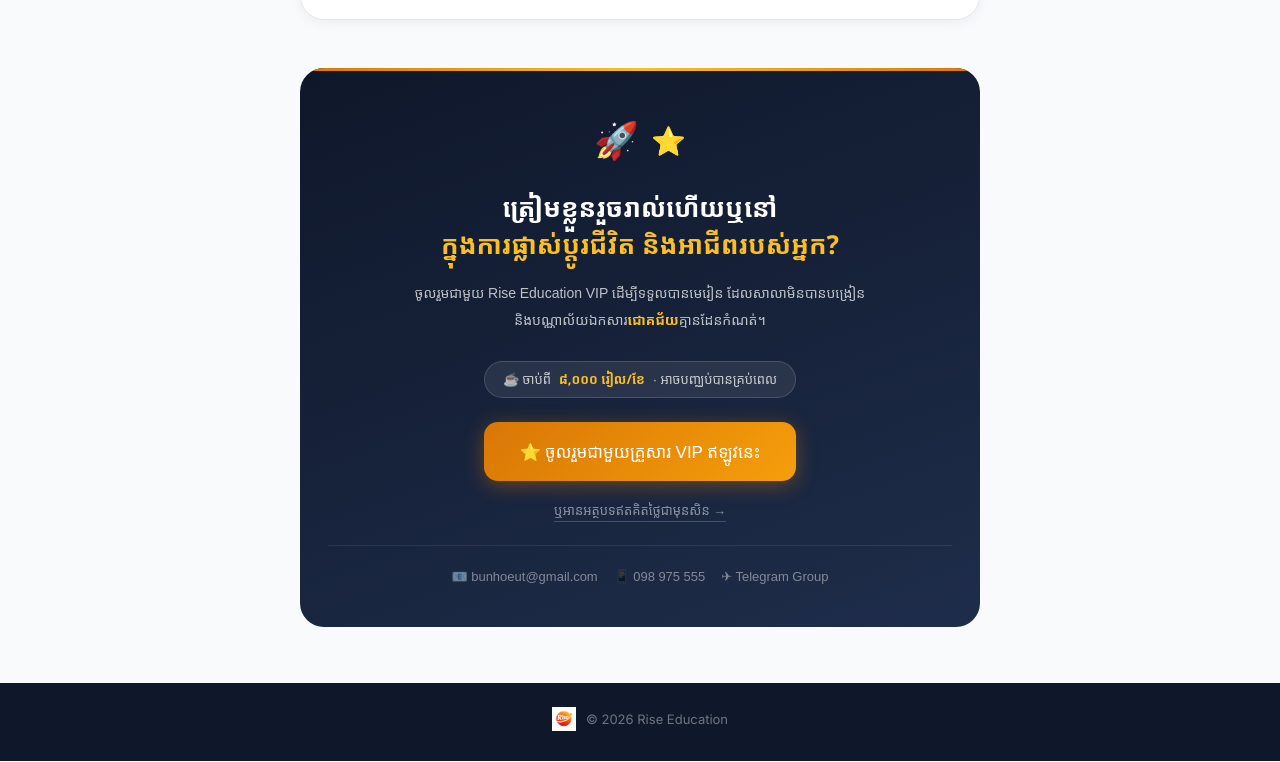
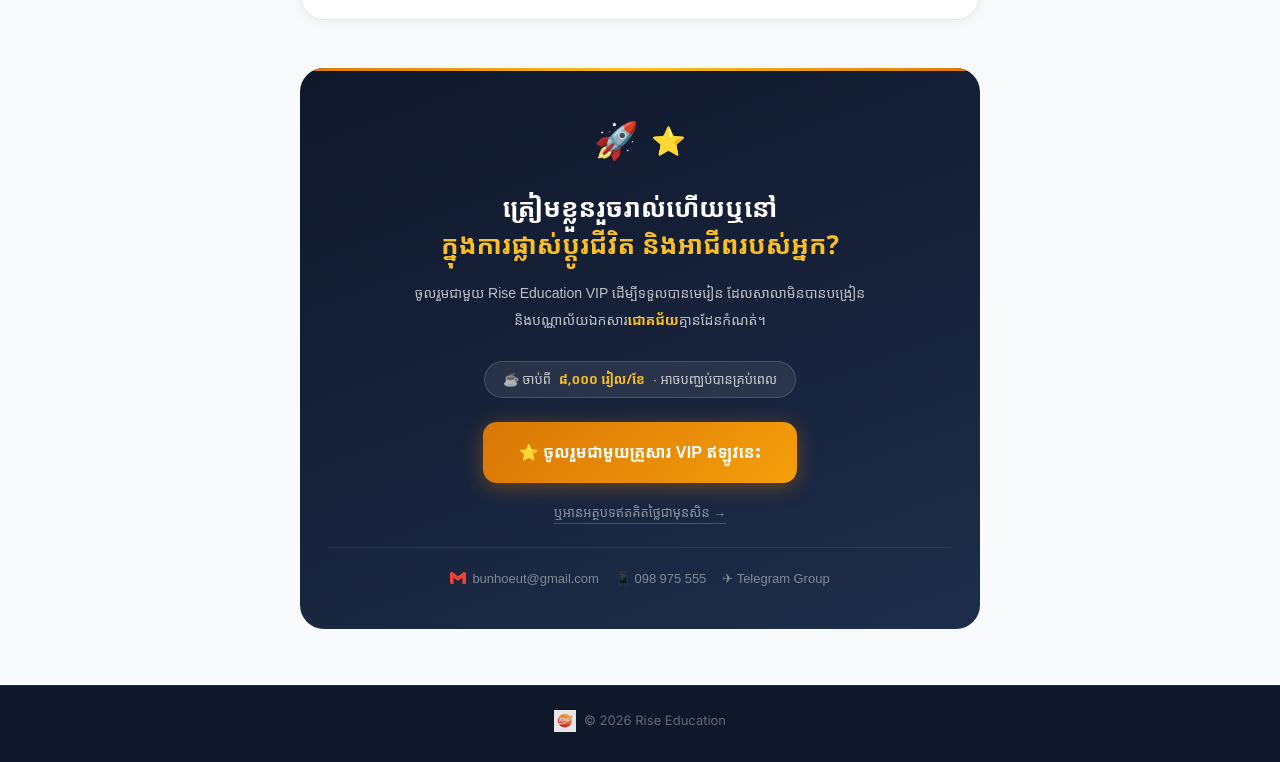
Before and after one commit to bunhoeut/rise-education, a plain HTML site: page about.html in a window 1280 px wide. Shown: the part 2668-3430 px from the top of the page. Drawn offline with Linux system fonts and the light colour scheme; a web font is replaced by a local one.

Commit message:
Update about.html

```diff
--- a/about.html
+++ b/about.html
@@ -371,7 +371,7 @@
           ☕ ចាប់ពី <strong style="color:#fbbf24">៨,០០០ រៀល/ខែ</strong> · អាចបញ្ឈប់បានគ្រប់ពេល
         </div>
         <div style="margin-bottom:16px">
-          <a href="vip-join.html" style="display:inline-flex;align-items:center;gap:10px;background:linear-gradient(135deg,#d97706,#f59e0b);color:#fff;border-radius:14px;padding:16px 36px;font-size:17px;font-weight:400;font-family:'Moul','Noto Sans Khmer',sans-serif;text-decoration:none;box-shadow:0 4px 20px rgba(217,119,6,0.4);line-height:1.6">
+          <a href="vip-join.html" style="display:inline-flex;align-items:center;gap:10px;background:linear-gradient(135deg,#d97706,#f59e0b);color:#fff;border-radius:14px;padding:16px 36px;font-size:16px;font-weight:700;font-family:'Noto Sans Khmer',sans-serif;text-decoration:none;box-shadow:0 4px 20px rgba(217,119,6,0.4);line-height:1.8;letter-spacing:0.01em">
             ⭐ ចូលរួមជាមួយគ្រួសារ VIP ឥឡូវនេះ
           </a>
         </div>
@@ -380,8 +380,14 @@
             ឬអានអត្ថបទឥតគិតថ្លៃជាមុនសិន →
           </a>
         </div>
-        <div style="padding-top:20px;border-top:1px solid rgba(255,255,255,0.08);display:flex;flex-wrap:wrap;gap:16px;justify-content:center;font-family:'Noto Sans Khmer',sans-serif;font-size:13px">
-          <a href="mailto:bunhoeut@gmail.com" style="color:rgba(255,255,255,0.45);text-decoration:none">📧 bunhoeut@gmail.com</a>
+        <div style="padding-top:20px;border-top:1px solid rgba(255,255,255,0.08);display:flex;flex-wrap:wrap;gap:16px;justify-content:center;align-items:center;font-family:'Noto Sans Khmer',sans-serif;font-size:13px">
+          <!-- Gmail icon SVG -->
+          <a href="mailto:bunhoeut@gmail.com" style="color:rgba(255,255,255,0.45);text-decoration:none;display:inline-flex;align-items:center;gap:6px">
+            <svg width="16" height="16" viewBox="0 0 24 24" xmlns="http://www.w3.org/2000/svg">
+              <path d="M24 5.457v13.909c0 .904-.732 1.636-1.636 1.636h-3.819V11.73L12 16.64l-6.545-4.91v9.273H1.636A1.636 1.636 0 0 1 0 19.366V5.457c0-2.023 2.309-3.178 3.927-1.964L5.455 4.64 12 9.548l6.545-4.91 1.528-1.145C21.69 2.28 24 3.434 24 5.457z" fill="#EA4335"/>
+            </svg>
+            bunhoeut@gmail.com
+          </a>
           <a href="tel:+85598975555" style="color:rgba(255,255,255,0.45);text-decoration:none">📱 098 975 555</a>
           <a href="https://t.me/RiseEducationX" target="_blank" style="color:rgba(255,255,255,0.45);text-decoration:none">✈ Telegram Group</a>
         </div>
@@ -390,10 +396,12 @@
   </div>
 </section>
 
-<footer style="background:#0f172a;padding:24px 20px;text-align:center">
-  <div style="display:inline-flex;align-items:center;justify-content:center;gap:10px">
-    <img src="logo.png" alt="Rise Education" style="height:24px;width:auto;object-fit:contain;filter:brightness(1)" onerror="this.style.display='none'">
-    <span style="font-family:'Inter',sans-serif;font-size:13px;color:rgba(255,255,255,0.4)">© 2026 Rise Education</span>
+<footer style="background:#0f172a;padding:24px 20px;text-align:center;border-top:1px solid rgba(255,255,255,0.06)">
+  <div style="display:inline-flex;align-items:center;justify-content:center;gap:8px">
+    <img src="logo.png" alt="Rise Education"
+      style="height:22px;width:auto;object-fit:contain;mix-blend-mode:screen;opacity:0.9"
+      onerror="this.style.display='none'">
+    <span style="font-family:'Inter',sans-serif;font-size:13px;color:rgba(255,255,255,0.35)">© 2026 Rise Education</span>
   </div>
 </footer>
 <script src="app.js"></script>
```
